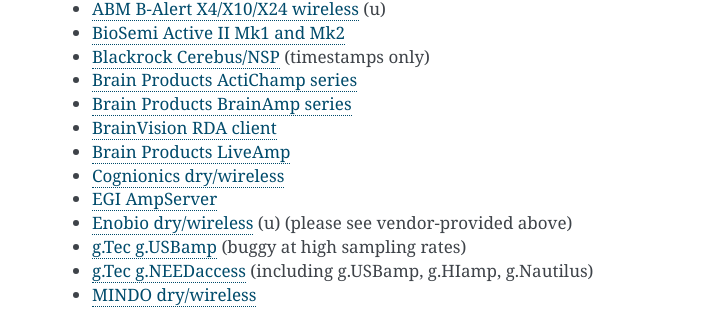
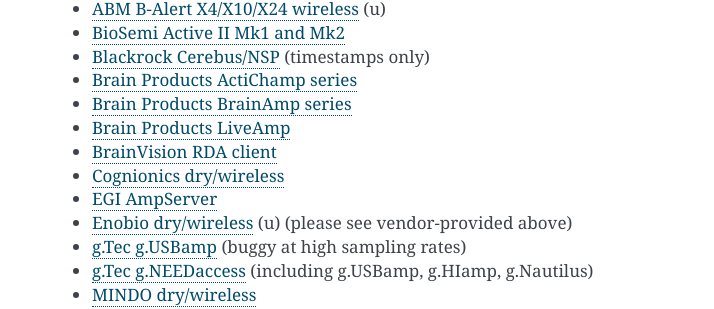
Before and after one commit to sccn/labstreaminglayer, a Sphinx documentation site: the page built from docs/info/supported_devices.rst, in a window 1280 px wide and 900 px high, scrolled down 664 px. Shown: the part 144-453 px from the top of the window, without its empty margins (388-1102 px from the left). Built offline with Sphinx 7.4.7, drawn with Linux system fonts in a browser that asks for light colours; pages that are not in the unit, such as notebooks, are missing from menus.

```diff
--- a/docs/info/supported_devices.rst
+++ b/docs/info/supported_devices.rst
@@ -28,8 +28,8 @@ The following systems are supported by programs included in the LSL distribution
   * `Blackrock Cerebus/NSP <https://github.com/labstreaminglayer/App-BlackrockTimestamps>`__ (timestamps only)
   * `Brain Products ActiChamp series <https://github.com/brain-products/LSL-actiCHamp>`__
   * `Brain Products BrainAmp series <https://github.com/labstreaminglayer/App-BrainProducts>`__
+  * `Brain Products LiveAmp <https://github.com/brain-products/LSL-LiveAmp/>`__
   * `BrainVision RDA client <https://github.com/brain-products/LSL-BrainVisionRDA>`__
-  * `Brain Products LiveAmp <https://github.com/brain-products/LSL-LiveAmp/>`__
   * `Cognionics dry/wireless <https://github.com/labstreaminglayer/App-Cognionics>`__
   * `EGI AmpServer <https://github.com/labstreaminglayer/App-EGIAmpServer>`__
   * `Enobio dry/wireless <https://github.com/labstreaminglayer/App-Enobio>`__ (u) (please see vendor-provided above)
```
